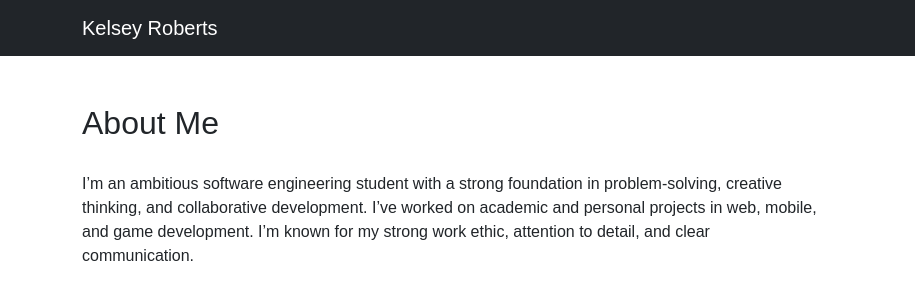
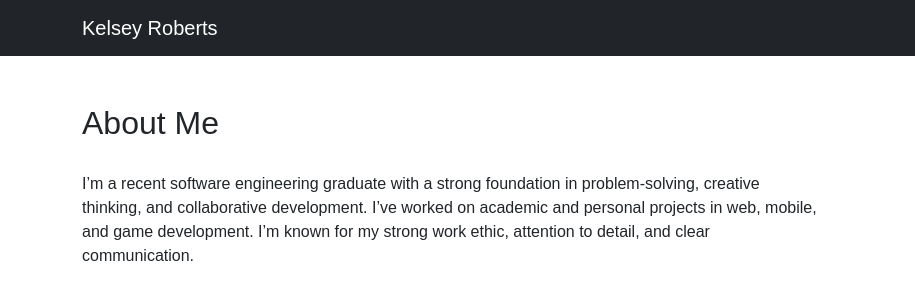
Before and after one commit to Kelsey-Roberts/PortfolioWebsite, a plain HTML site: page index.html in a window 1280 px wide. Shown: the top 281 px of the page, 0-915 px from the left. Drawn offline with nearby package versions, Linux system fonts and the light colour scheme; a script that the page names is missing.

Commit message:
changed description

```diff
--- a/index.html
+++ b/index.html
@@ -35,7 +35,7 @@
       <div class="col-md-8 order-2 order-md-1">
         <h2>About Me</h2>
         <p>
-          I’m an ambitious software engineering student with a strong foundation in problem-solving, creative thinking, and collaborative development. I’ve worked on academic and personal projects in web, mobile, and game development. I’m known for my strong work ethic, attention to detail, and clear communication.
+          I’m a recent software engineering graduate with a strong foundation in problem-solving, creative thinking, and collaborative development. I’ve worked on academic and personal projects in web, mobile, and game development. I’m known for my strong work ethic, attention to detail, and clear communication.
         </p>
         <p>
           I’m especially passionate about designing and optimizing algorithms, and I love building projects that challenge me to think creatively and efficiently.
```
